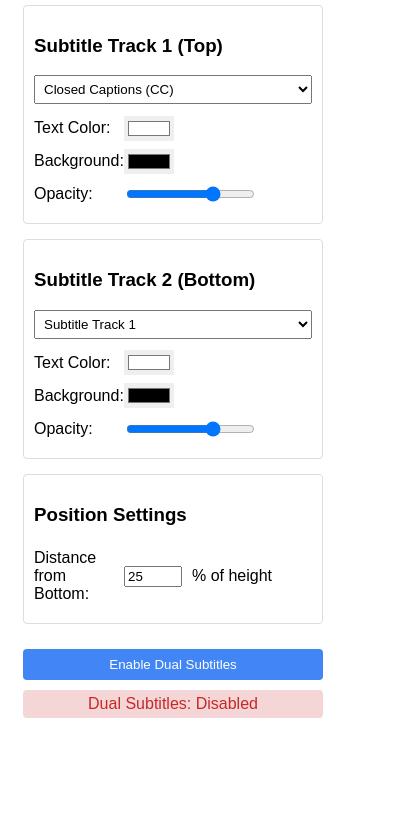
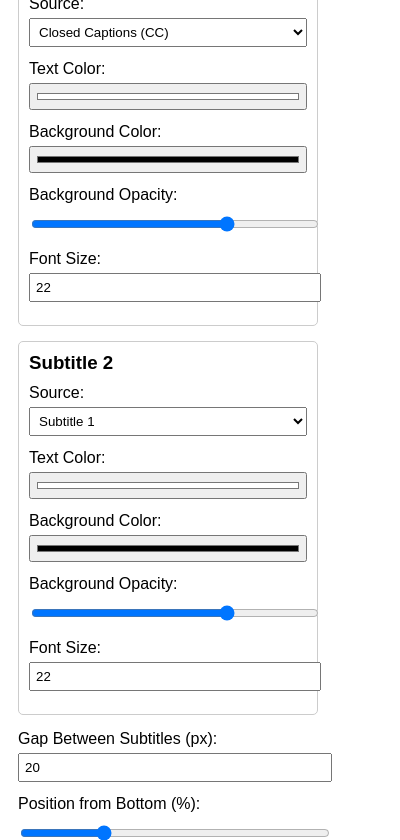
Before and after one commit to BundaiApp/bundaiExtension, a browser extension: page popup.html in a window 400 px wide. Shown: the part 66-906 px from the top of the page. Before the commit the page ends 844 px from the top, so only its background shows below. Drawn offline with Linux system fonts and the light colour scheme.

Commit message:
added mutable fields: font size, gap between subtitles & immediate changing effect on field changes

```diff
--- a/popup.html
+++ b/popup.html
@@ -1,138 +1,137 @@
 <!DOCTYPE html>
 <html>
+
 <head>
-  <title>Dual Subtitle Settings</title>
+  <title>Dual Subtitles Settings</title>
   <style>
     body {
+      width: 300px;
+      padding: 10px;
       font-family: Arial, sans-serif;
-      width: 300px;
-      padding: 15px;
     }
-    h2 {
-      margin-top: 0;
-      color: #333;
-    }
+
     .subtitle-section {
       margin-bottom: 15px;
       padding: 10px;
-      border: 1px solid #ddd;
-      border-radius: 4px;
+      border: 1px solid #ccc;
+      border-radius: 5px;
     }
+
+    .subtitle-section h3 {
+      margin-top: 0;
+      margin-bottom: 10px;
+    }
+
+    .control-group {
+      margin-bottom: 8px;
+    }
+
     label {
       display: block;
-      margin: 5px 0;
+      margin-bottom: 5px;
     }
-    select {
+
+    select,
+    input {
       width: 100%;
       padding: 5px;
-      margin-bottom: 10px;
-    }
-    .color-picker {
-      display: flex;
-      align-items: center;
       margin-bottom: 5px;
     }
-    .color-picker label {
-      margin-right: 10px;
-      width: 80px;
-    }
-    input[type="color"] {
-      border: none;
-      height: 25px;
-    }
-    input[type="number"] {
-      width: 50px;
-      margin-right: 10px;
-    }
+
     button {
-      background-color: #4285f4;
+      width: 100%;
+      padding: 8px;
+      background-color: #4CAF50;
       color: white;
       border: none;
-      padding: 8px 12px;
       border-radius: 4px;
       cursor: pointer;
-      width: 100%;
-      margin-top: 10px;
     }
+
     button:hover {
-      background-color: #3367d6;
+      background-color: #45a049;
     }
+
     .status {
       margin-top: 10px;
       padding: 5px;
       text-align: center;
       border-radius: 4px;
     }
+
     .enabled {
-      background-color: #d6f5d6;
-      color: #2e7d32;
+      background-color: #dff0d8;
+      color: #3c763d;
     }
+
     .disabled {
-      background-color: #f5d6d6;
-      color: #c62828;
+      background-color: #f2dede;
+      color: #a94442;
     }
   </style>
 </head>
+
 <body>
-  <h2>Dual Subtitle Settings</h2>
-
   <div class="subtitle-section">
-    <h3>Subtitle Track 1 (Top)</h3>
+    <h3>Subtitle 1</h3>
+    <div class="control-group">
+      <label for="subtitle1-source">Source:</label>
       <select id="subtitle1-source">
         <option value="cc">Closed Captions (CC)</option>
-      <option value="subtitle1">Subtitle Track 1</option>
-      <option value="subtitle2">Subtitle Track 2</option>
-      <option value="subtitle3">Subtitle Track 3</option>
       </select>
-
-    <div class="color-picker">
+    </div>
+    <div class="control-group">
       <label for="subtitle1-color">Text Color:</label>
       <input type="color" id="subtitle1-color" value="#ffffff">
     </div>
-
-    <div class="color-picker">
-      <label for="subtitle1-bg">Background:</label>
+    <div class="control-group">
+      <label for="subtitle1-bg">Background Color:</label>
       <input type="color" id="subtitle1-bg" value="#000000">
     </div>
-
-    <div class="color-picker">
-      <label for="subtitle1-opacity">Opacity:</label>
+    <div class="control-group">
+      <label for="subtitle1-opacity">Background Opacity:</label>
       <input type="range" id="subtitle1-opacity" min="0" max="1" step="0.1" value="0.7">
+    </div>
+    <div class="control-group">
+      <label for="subtitle1-size">Font Size:</label>
+      <input type="number" id="subtitle1-size" min="12" max="48" value="22">
     </div>
   </div>
 
   <div class="subtitle-section">
-    <h3>Subtitle Track 2 (Bottom)</h3>
+    <h3>Subtitle 2</h3>
+    <div class="control-group">
+      <label for="subtitle2-source">Source:</label>
       <select id="subtitle2-source">
-      <option value="subtitle1">Subtitle Track 1</option>
-      <option value="cc">Closed Captions (CC)</option>
-      <option value="subtitle2">Subtitle Track 2</option>
-      <option value="subtitle3">Subtitle Track 3</option>
+        <option value="subtitle1">Subtitle 1</option>
       </select>
-
-    <div class="color-picker">
+    </div>
+    <div class="control-group">
       <label for="subtitle2-color">Text Color:</label>
       <input type="color" id="subtitle2-color" value="#ffffff">
     </div>
-
-    <div class="color-picker">
-      <label for="subtitle2-bg">Background:</label>
+    <div class="control-group">
+      <label for="subtitle2-bg">Background Color:</label>
       <input type="color" id="subtitle2-bg" value="#000000">
     </div>
-
-    <div class="color-picker">
-      <label for="subtitle2-opacity">Opacity:</label>
+    <div class="control-group">
+      <label for="subtitle2-opacity">Background Opacity:</label>
       <input type="range" id="subtitle2-opacity" min="0" max="1" step="0.1" value="0.7">
+    </div>
+    <div class="control-group">
+      <label for="subtitle2-size">Font Size:</label>
+      <input type="number" id="subtitle2-size" min="12" max="48" value="22">
     </div>
   </div>
 
-  <div class="subtitle-section">
-    <h3>Position Settings</h3>
-    <div class="color-picker">
-      <label for="top-position">Distance from Bottom:</label>
-      <input type="number" id="top-position" min="10" max="40" value="25">
-      <span>% of height</span>
+  <div class="control-group">
+    <label for="subtitle-gap">Gap Between Subtitles (px):</label>
+    <input type="number" id="subtitle-gap" min="0" max="100" value="20">
   </div>
+
+  <div class="control-group">
+    <label for="top-position">Position from Bottom (%):</label>
+    <input type="range" id="top-position" min="0" max="100" value="25">
   </div>
 
   <button id="toggle-subtitles">Enable Dual Subtitles</button>
@@ -140,4 +139,5 @@
 
   <script src="popup.js"></script>
 </body>
+
 </html>
--- a/popup.js
+++ b/popup.js
@@ -55,25 +55,31 @@ document.addEventListener('DOMContentLoaded', function () {
       source: 'cc',
       color: '#ffffff',
       background: '#000000',
-      opacity: 0.7
+      opacity: 0.7,
+      fontSize: 22
     },
     subtitle2: {
       source: 'subtitle1',
       color: '#ffffff',
       background: '#000000',
-      opacity: 0.7
+      opacity: 0.7,
+      fontSize: 22
     },
-    position: 25 // % from bottom
+    position: 25, // % from bottom
+    gap: 20 // pixels between subtitles
   }, function (items) {
     // Set values based on saved settings
     document.getElementById('subtitle1-color').value = items.subtitle1.color;
     document.getElementById('subtitle1-bg').value = items.subtitle1.background;
     document.getElementById('subtitle1-opacity').value = items.subtitle1.opacity;
+    document.getElementById('subtitle1-size').value = items.subtitle1.fontSize;
 
     document.getElementById('subtitle2-color').value = items.subtitle2.color;
     document.getElementById('subtitle2-bg').value = items.subtitle2.background;
     document.getElementById('subtitle2-opacity').value = items.subtitle2.opacity;
+    document.getElementById('subtitle2-size').value = items.subtitle2.fontSize;
 
+    document.getElementById('subtitle-gap').value = items.gap;
     document.getElementById('top-position').value = items.position;
 
     // Update button and status
@@ -99,15 +105,18 @@ document.addEventListener('DOMContentLoaded', function () {
         source: document.getElementById('subtitle1-source').value,
         color: document.getElementById('subtitle1-color').value,
         background: document.getElementById('subtitle1-bg').value,
-        opacity: parseFloat(document.getElementById('subtitle1-opacity').value)
+        opacity: parseFloat(document.getElementById('subtitle1-opacity').value),
+        fontSize: parseInt(document.getElementById('subtitle1-size').value)
       },
       subtitle2: {
         source: document.getElementById('subtitle2-source').value,
         color: document.getElementById('subtitle2-color').value,
         background: document.getElementById('subtitle2-bg').value,
-        opacity: parseFloat(document.getElementById('subtitle2-opacity').value)
+        opacity: parseFloat(document.getElementById('subtitle2-opacity').value),
+        fontSize: parseInt(document.getElementById('subtitle2-size').value)
       },
-      position: parseInt(document.getElementById('top-position').value)
+      position: parseInt(document.getElementById('top-position').value),
+      gap: parseInt(document.getElementById('subtitle-gap').value)
     };
 
     chrome.storage.sync.set(settings);
@@ -121,15 +130,69 @@ document.addEventListener('DOMContentLoaded', function () {
     });
   }
 
-  // Add event listeners for all settings fields
+  // add event listeners for all settings fields
   const settingsFields = [
-    'subtitle1-source', 'subtitle1-color', 'subtitle1-bg', 'subtitle1-opacity',
-    'subtitle2-source', 'subtitle2-color', 'subtitle2-bg', 'subtitle2-opacity',
-    'top-position'
+    'subtitle1-source', 'subtitle1-color', 'subtitle1-bg', 'subtitle1-opacity', 'subtitle1-size',
+    'subtitle2-source', 'subtitle2-color', 'subtitle2-bg', 'subtitle2-opacity', 'subtitle2-size',
+    'top-position', 'subtitle-gap'
   ];
 
   settingsFields.forEach(field => {
-    document.getElementById(field).addEventListener('change', saveSettings);
+    const element = document.getElementById(field);
+    if (element) {
+      // For number inputs and range inputs, use 'input' event for real-time updates
+      if (element.type === 'number' || element.type === 'range') {
+        element.addEventListener('input', saveSettings);
+      } else if (field.includes('source')) {
+        // For source selectors, toggle enabled state
+        element.addEventListener('change', () => {
+          const statusDiv = document.getElementById('status');
+          const isEnabled = statusDiv.classList.contains('enabled');
+
+          if (isEnabled) {
+            // Temporarily set enabled to false
+            const settings = {
+              enabled: false,
+              subtitle1: {
+                source: document.getElementById('subtitle1-source').value,
+                color: document.getElementById('subtitle1-color').value,
+                background: document.getElementById('subtitle1-bg').value,
+                opacity: parseFloat(document.getElementById('subtitle1-opacity').value),
+                fontSize: parseInt(document.getElementById('subtitle1-size').value)
+              },
+              subtitle2: {
+                source: document.getElementById('subtitle2-source').value,
+                color: document.getElementById('subtitle2-color').value,
+                background: document.getElementById('subtitle2-bg').value,
+                opacity: parseFloat(document.getElementById('subtitle2-opacity').value),
+                fontSize: parseInt(document.getElementById('subtitle2-size').value)
+              },
+              position: parseInt(document.getElementById('top-position').value)
+            };
+
+            // Send disable message
+            chrome.tabs.query({ active: true, currentWindow: true }, function (tabs) {
+              chrome.tabs.sendMessage(tabs[0].id, {
+                action: 'updateSettings',
+                settings: settings
+              }, () => {
+                // Immediately re-enable
+                settings.enabled = true;
+                chrome.tabs.sendMessage(tabs[0].id, {
+                  action: 'updateSettings',
+                  settings: settings
+                });
+              });
+            });
+          } else {
+            // If not enabled, just save the settings
+            saveSettings();
+          }
+        });
+      } else {
+        element.addEventListener('change', saveSettings);
+      }
+    }
   });
 
   // Toggle button action
--- a/styles.css
+++ b/styles.css
@@ -13,8 +13,6 @@
   display: flex;
   flex-direction: column;
   align-items: center;
-  gap: 2em;
-  /* Space between subtitle tracks */
 }
 
 .subtitle-track {
```
Also changed, not shown: content.js (+50 -8 lines). Lines whose indentation alone changed are shown as unchanged.
